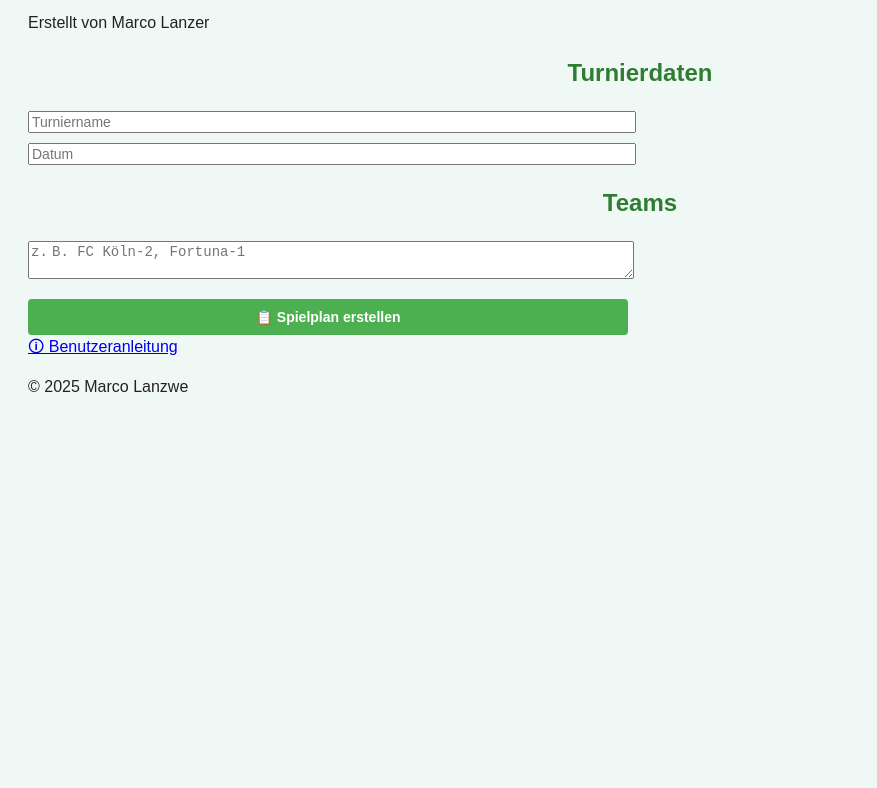
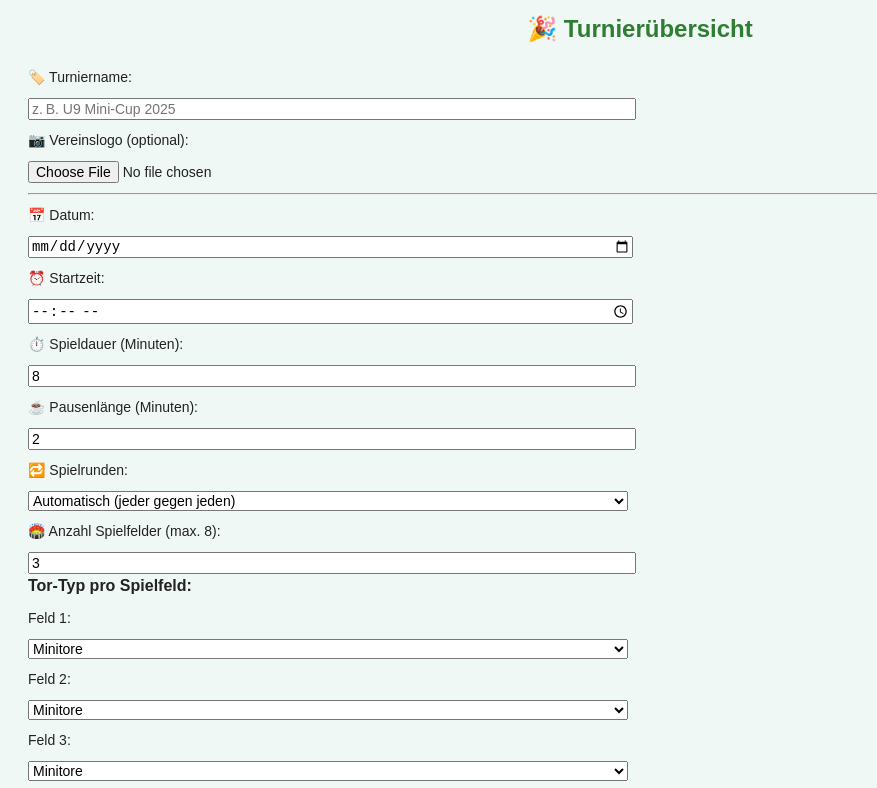
Before and after one commit to Lanzer-Power/Funino-Manager, a plain HTML site: page index.html in a window 1280 px wide. Shown: the part 106-894 px from the top of the page, without its empty margins (0-877 px from the left). Before the commit the page ends 800 px from the top, so only its background shows below. Drawn offline with Linux system fonts and the light colour scheme.

Commit message:
Update index.html

```diff
--- a/index.html
+++ b/index.html
@@ -3,51 +3,90 @@
 <head>
   <meta charset="UTF-8" />
   <meta name="viewport" content="width=device-width, initial-scale=1.0" />
-  <title>Funino Turnierplaner</title>
+  <title>Funino Spielfest Planer</title>
   <link rel="stylesheet" href="styles.css" />
-  <link rel="manifest" href="manifest.json" />
-  <meta name="theme-color" content="#2e7d32" />
-  <link rel="icon" href="icon-192.png" />
 </head>
 <body>
-  <header>
-    <h1>⚽ Funino Turnierplaner</h1>
-    <p>Erstellt von Marco Lanzer</p>
-  </header>
 
-  <main>
-    <!-- Hauptbedienelemente und Spielfeldeingabe -->
-    <section id="konfiguration">
-      <h2>Turnierdaten</h2>
-      <input id="turniername" placeholder="Turniername" />
-      <input id="datum" placeholder="Datum" />
-      <!-- weitere Eingaben ... -->
-    </section>
+<h1>⚽ Funino Spielfest Planer</h1>
 
-    <section id="teams">
-      <h2>Teams</h2>
-      <textarea id="teams-eingabe" placeholder="z. B. FC Köln-2, Fortuna-1"></textarea>
-    </section>
+<h2>🎉 Turnierübersicht</h2>
 
-    <button id="spielplan-btn">📋 Spielplan erstellen</button>
+<label>🏷️ Turniername:
+  <input type="text" id="turniername" placeholder="z. B. U9 Mini-Cup 2025" />
+</label>
 
-    <section id="spielplan">
-      <!-- Spielplan-Ausgabe -->
-    </section>
-  </main>
+<label>📷 Vereinslogo (optional):
+  <input type="file" id="logoUpload" accept="image/*" />
+</label>
 
-  <footer>
-    <a href="anleitung.html">🛈 Benutzeranleitung</a>
-    <p>&copy; 2025 Marco Lanzwe</p>
-  </footer>
+<div id="logoVorschau" style="margin-top:10px;"></div>
 
-  <script src="script.js"></script>
-  <script>
-    if ('serviceWorker' in navigator) {
-      navigator.serviceWorker.register('sw.js').then(() => {
-        console.log('✅ Service Worker registriert');
-      });
-    }
-  </script>
+<hr>
+
+<form id="spielformular">
+  <label>📅 Datum:
+    <input type="date" id="datum" required />
+  </label>
+
+  <label>⏰ Startzeit:
+    <input type="time" id="startzeit" required />
+  </label>
+
+  <label>⏱️ Spieldauer (Minuten):
+    <input type="number" id="dauer" value="8" min="1" required />
+  </label>
+
+  <label>☕ Pausenlänge (Minuten):
+    <input type="number" id="pause" value="2" min="0" required />
+  </label>
+
+  <label>🔁 Spielrunden:
+    <select id="runden">
+      <option value="auto">Automatisch (jeder gegen jeden)</option>
+      <option value="3">3</option>
+      <option value="4">4</option>
+      <option value="5">5</option>
+      <option value="6">6</option>
+      <option value="7">7</option>
+      <option value="8">8</option>
+      <option value="9">9</option>
+      <option value="10">10</option>
+      <option value="11">11</option>
+      <option value="12">12</option>
+      <option value="13">13</option>
+      <option value="14">14</option>
+      <option value="15">15</option>
+    </select>
+  </label>
+
+  <label>🏟️ Anzahl Spielfelder (max. 8):
+    <input type="number" id="felder" value="3" min="1" max="8" required />
+  </label>
+
+  <div id="torTypen"></div>
+
+  <label>👥 Teams (z. B. FC Köln-2, Fortuna-1):
+    <textarea id="teams" rows="3" required>FC Köln-2, Fortuna-1, Bayer-1</textarea>
+  </label>
+
+  <label>
+    <input type="checkbox" id="einzelplaene" />
+    🧾 Für jedes Team einen Einzel-Spielplan erzeugen
+  </label>
+
+  <button type="submit">📋 Spielplan erstellen</button>
+  <button type="button" onclick="exportPDF()">📄 Als PDF speichern</button>
+</form>
+
+<hr>
+
+<div id="kopfbereich" style="text-align:center; margin-bottom:20px;"></div>
+
+<div id="spielplan"></div>
+
+<div id="statistik"></div>
+
+<script src="script.js"></script>
 </body>
 </html>
```
